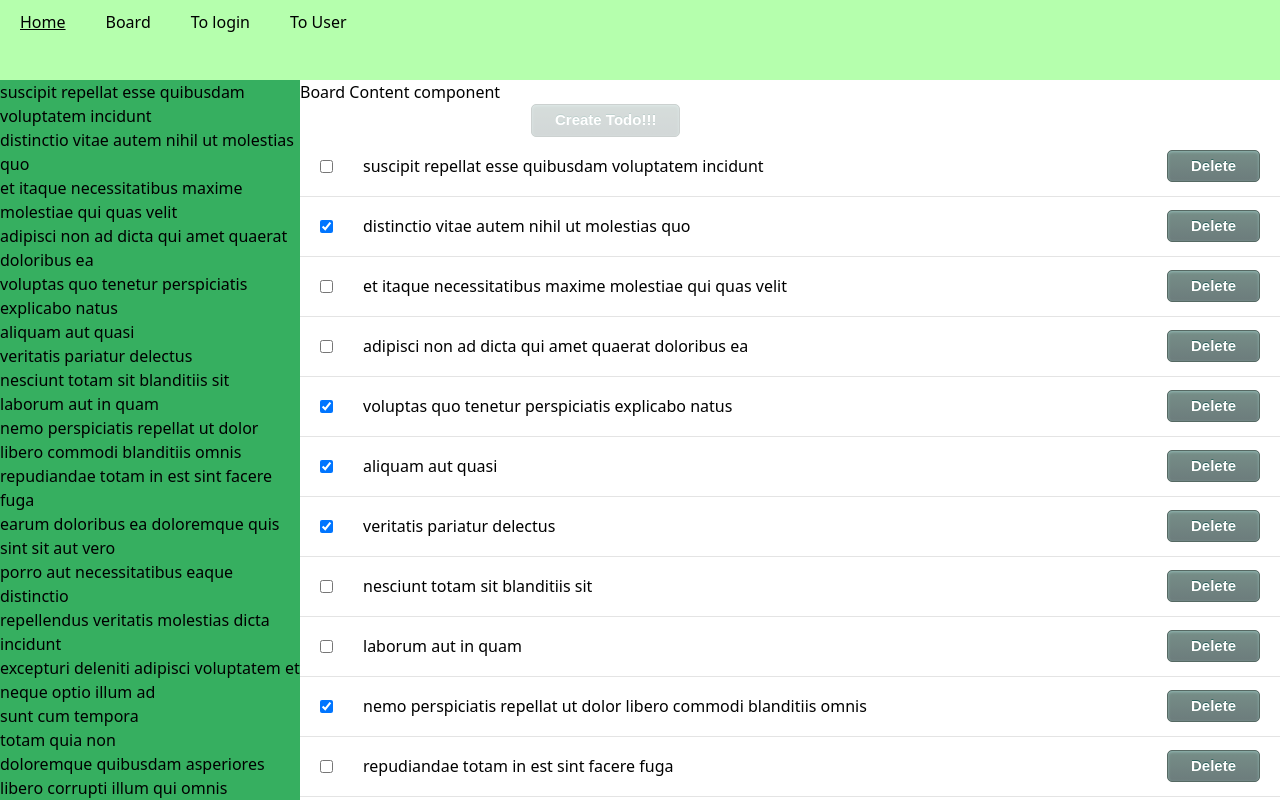
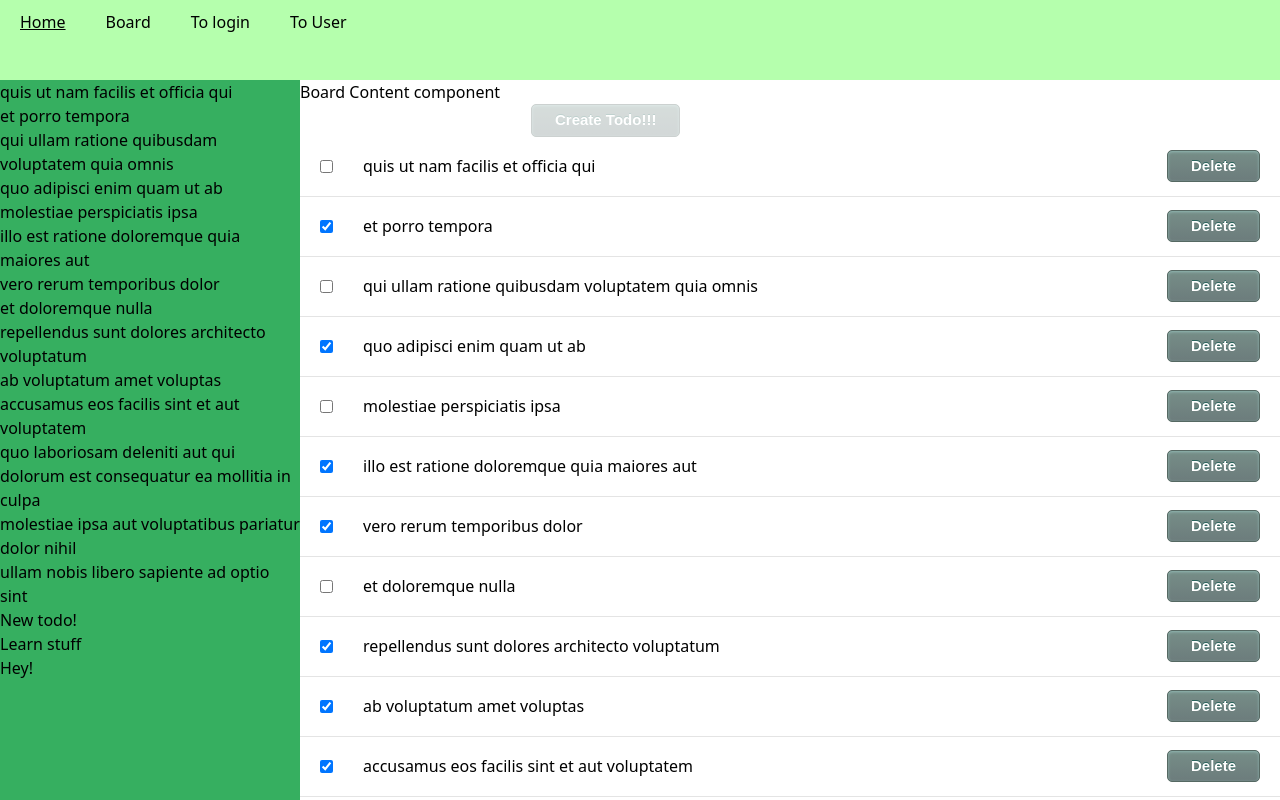
Before and after one commit to stannyu/protovite, a React (Vite) app: page /board/folder/1 in a window 1280 px wide. Built offline with nearby package versions, Linux system fonts and the light colour scheme; no server answers; data requests are answered from the project's data file.

Commit message:
data sharing between components with Tanstack Queries

```diff
--- a/src/components/board/BoardComponent.tsx
+++ b/src/components/board/BoardComponent.tsx
@@ -1,6 +1,6 @@
 import React, { useEffect, useState } from 'react';
 import { Outlet } from 'react-router-dom';
-import { useMutation, useQuery, useQueryClient } from '@tanstack/react-query';
+import { useMutation, useQuery, useQueryClient, QueryCache } from '@tanstack/react-query';
 
 import { SidebarComponent } from './SidebarComponent';
 import { TodoType } from '../../types/todo';
@@ -70,7 +70,7 @@ const BoardComponent = () => {
 
   return (
     <div className="board_wrapper">
-      {todosData && <SidebarComponent todos={todosData} />}
+      {todosData && <SidebarComponent />}
       <div className="content_wrapper">
         <h2>Board Content component</h2>
         <form onSubmit={handleSubmit}>
--- a/src/components/board/SidebarComponent.tsx
+++ b/src/components/board/SidebarComponent.tsx
@@ -1,20 +1,23 @@
-import React, { FunctionComponent } from 'react';
+import React, { FunctionComponent, useEffect } from 'react';
 import { Link } from 'react-router-dom';
+import { useQuery } from '@tanstack/react-query';
 
-import { TodoType } from '../../types/todo';
+import { getTodoQuery } from '../../queries/todosQueries';
 
 import './board.scss';
 
-type SidebarProps = {
-  todos: TodoType[];
-};
+const SidebarComponent: FunctionComponent = (): JSX.Element => {
+  const { data: todosData, isLoading, isError, error } = useQuery(getTodoQuery);
 
-const SidebarComponent: FunctionComponent<SidebarProps> = ({ todos }) => {
+  useEffect(() => {
+    console.log('Sidebar query: ', todosData);
+  }, [todosData]);
+
   return (
     <div className="sidebar_wrapper">
       <ul>
-        {todos.length > 0 &&
-          todos.map(todo => (
+        {todosData &&
+          todosData.map(todo => (
             <li key={todo.id}>
               <Link to={`/board/folder/${todo.id}`}>{todo.title}</Link>
             </li>
--- a/src/http/todosApi.ts
+++ b/src/http/todosApi.ts
@@ -1,5 +1,5 @@
 import axios from 'axios';
-import { TodoType } from '../components/board/BoardComponent';
+import { TodoType } from '../types/todo';
 
 const BASE_URL = 'http://localhost:4000';
 const TYPICODE_URL = 'https://jsonplaceholder.typicode.com';
@@ -9,10 +9,9 @@ const todosApi = axios.create({
 });
 
 const getTodos = async () => {
-    const response = await todosApi.get<TodoType[]>('/todos');
-    //   let todos = response.data.slice(0, 20);
-      let todos = response.data;
-      return todos;
+  const response = await todosApi.get<TodoType[]>('/todos');
+  let todos = response.data;
+  return todos;
 };
 
 const addTodo = async (todo: TodoType) => {
--- a/src/queries/todosQueries.ts
+++ b/src/queries/todosQueries.ts
@@ -5,7 +5,7 @@ import { TodoType } from '../types/todo';
 const getTodoQuery = {
   queryKey: ['todos'],
   queryFn: getTodos,
-  select: (data: TodoType[]) => data.filter((d: TodoType) => d.userId === 2),
+  select: (data: TodoType[]) => data.filter((d: TodoType) => d.userId === 1),
 };
 
 const addTodoMutationQuery = {
```
Also changed, not shown: src/data/data-min.json (+2 -8 lines).
